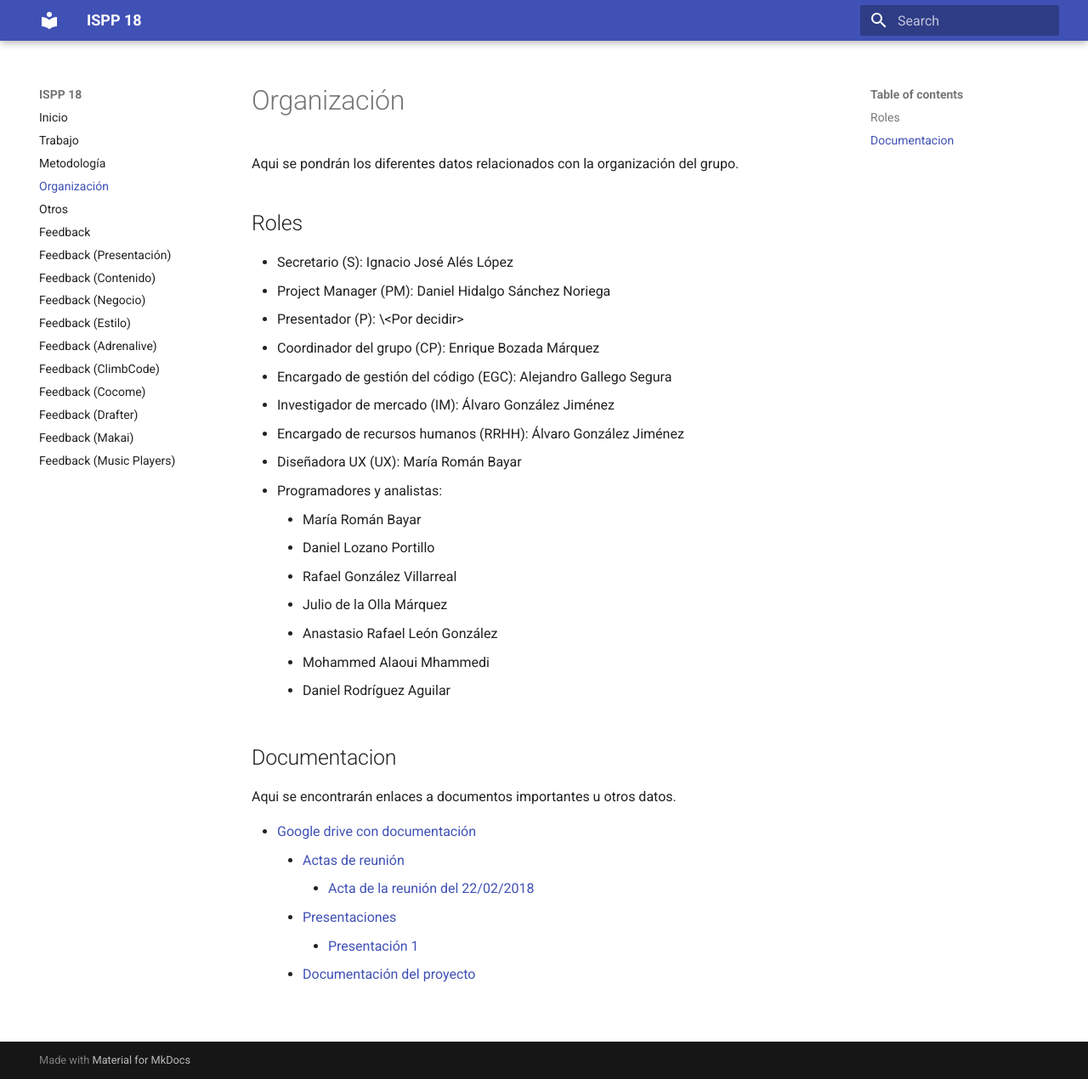
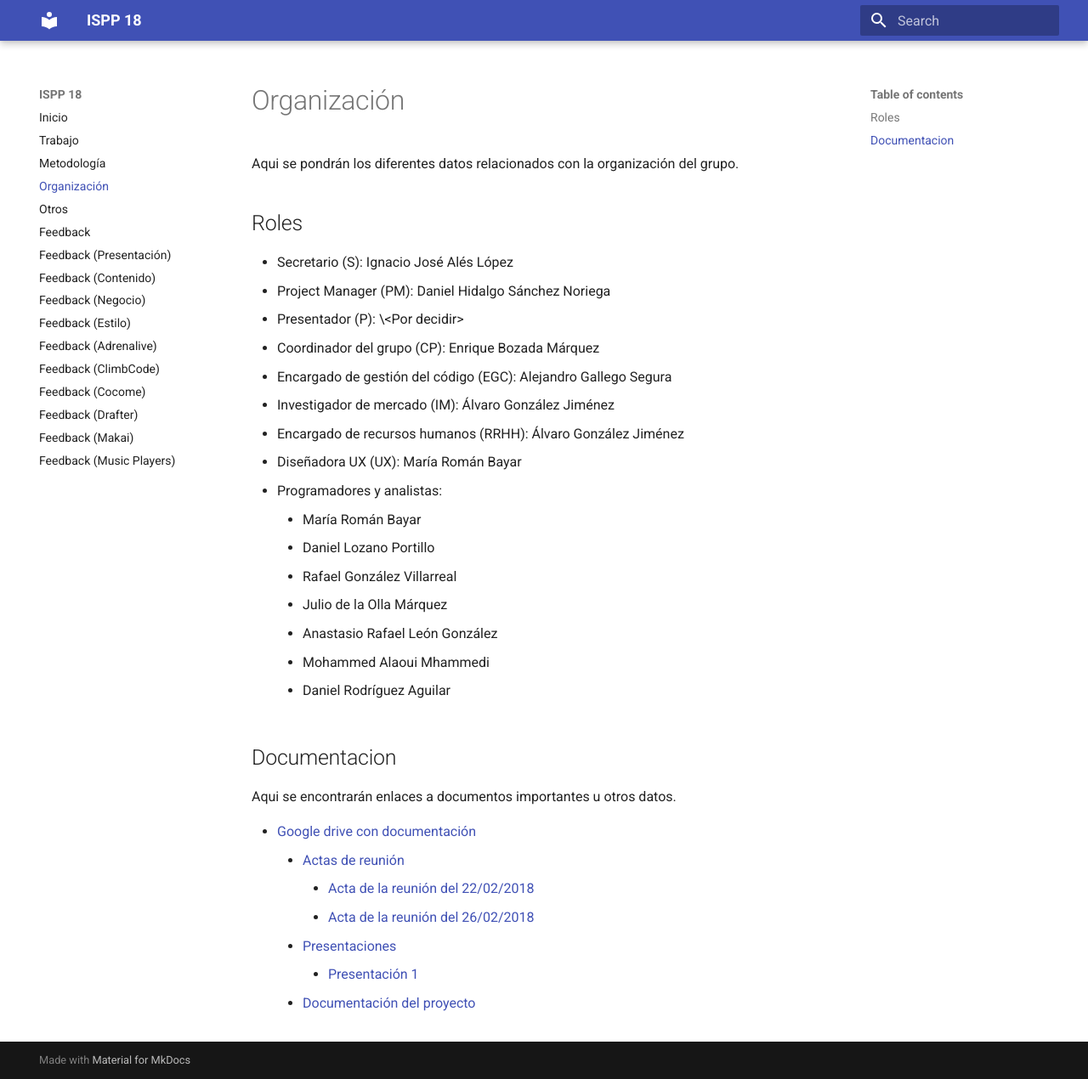
Before and after one commit to alexgs922/ispp18-wiki, an MkDocs documentation site: the page built from docs/organizacion.md, in a window 1280 px wide and 1270 px high. Shown: the whole window at 85% size. Built offline with MkDocs 1.6.1 and Material for MkDocs 9.7.7, drawn with Linux system fonts in a browser that asks for light colours; old or Windows-style settings are respelled for this version of MkDocs.

Commit message:
Añadido el vínculo al acta de reunión del 26/02/2018

```diff
--- a/docs/organizacion.md
+++ b/docs/organizacion.md
@@ -24,6 +24,7 @@ Aqui se encontrarán enlaces a documentos importantes u otros datos.
 * [Google drive con documentación](https://drive.google.com/drive/folders/142uS5KNSLxZtqeDaRCcGSf5SPmm9Ygc_?usp=sharing)
     * [Actas de reunión](https://drive.google.com/drive/u/0/folders/1W2l7H2l7GP0KENSTvbJ_5zW4NpezRoNn)
         * [Acta de la reunión del 22/02/2018](https://docs.google.com/document/d/15aaYn5ywKANIei9fFYHOkDjm0fT9acJrwim6ZFXT78A/edit?usp=sharing)
+        * [Acta de la reunión del 26/02/2018](https://docs.google.com/document/d/1TpkgsdMnrnMfcnzQstP7Vq4mgF-0qEAXl7BkeYpnXqg/edit)
     * [Presentaciones](https://drive.google.com/drive/u/0/folders/1zXbY3jD_u7Dk6BczAoAQUc2sid30xj8U)
         * [Presentación 1](https://docs.google.com/presentation/d/1BI9UWlLn4Nu5FViSf-7XgfoskeVD7Gq7XfrDimtWrV4/edit?usp=drive_web&ouid=104924850308958917661)
     * [Documentación del proyecto](https://drive.google.com/drive/u/0/folders/1pAZAplitXVp9K74bozsszLzJvSVcx1kW)
```
